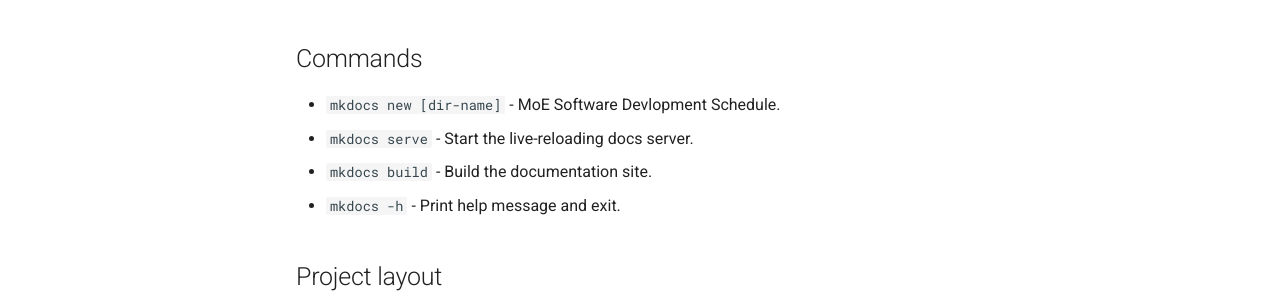
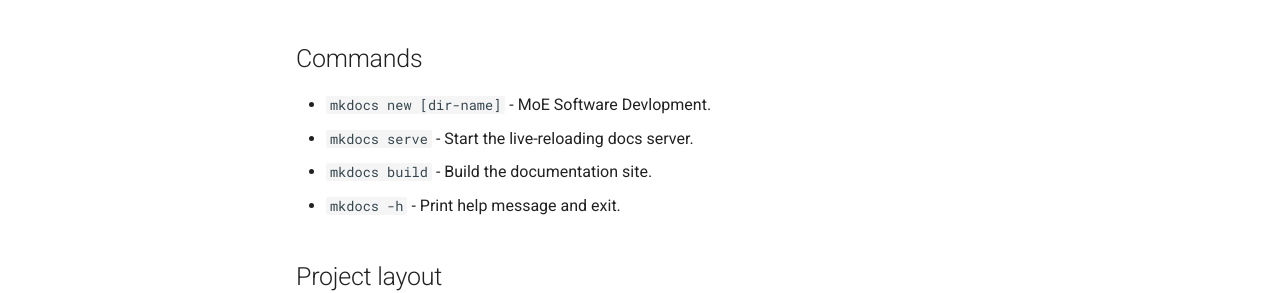
Before and after one commit to EAsrat1/MOE-Exam-Software-Documentation, an MkDocs documentation site: the page built from docs/index.md, in a window 1280 px wide. Shown: the part 204-497 px from the top of the page. Built offline with MkDocs 1.6.1 and Material for MkDocs 9.7.7, drawn with Linux system fonts in a browser that asks for light colours.

Commit message:
UNOPS MoE Exam SW Proj Docu.

```diff
--- a/docs/index.md
+++ b/docs/index.md
@@ -4,7 +4,7 @@ For full documentation visit [mkdocs.org](https://www.mkdocs.org).
 
 ## Commands
 
-* `mkdocs new [dir-name]` - MoE Software Devlopment Schedule.
+* `mkdocs new [dir-name]` - MoE Software Devlopment.
 * `mkdocs serve` - Start the live-reloading docs server.
 * `mkdocs build` - Build the documentation site.
 * `mkdocs -h` - Print help message and exit.
```
Also changed, not shown: 1 other file.
